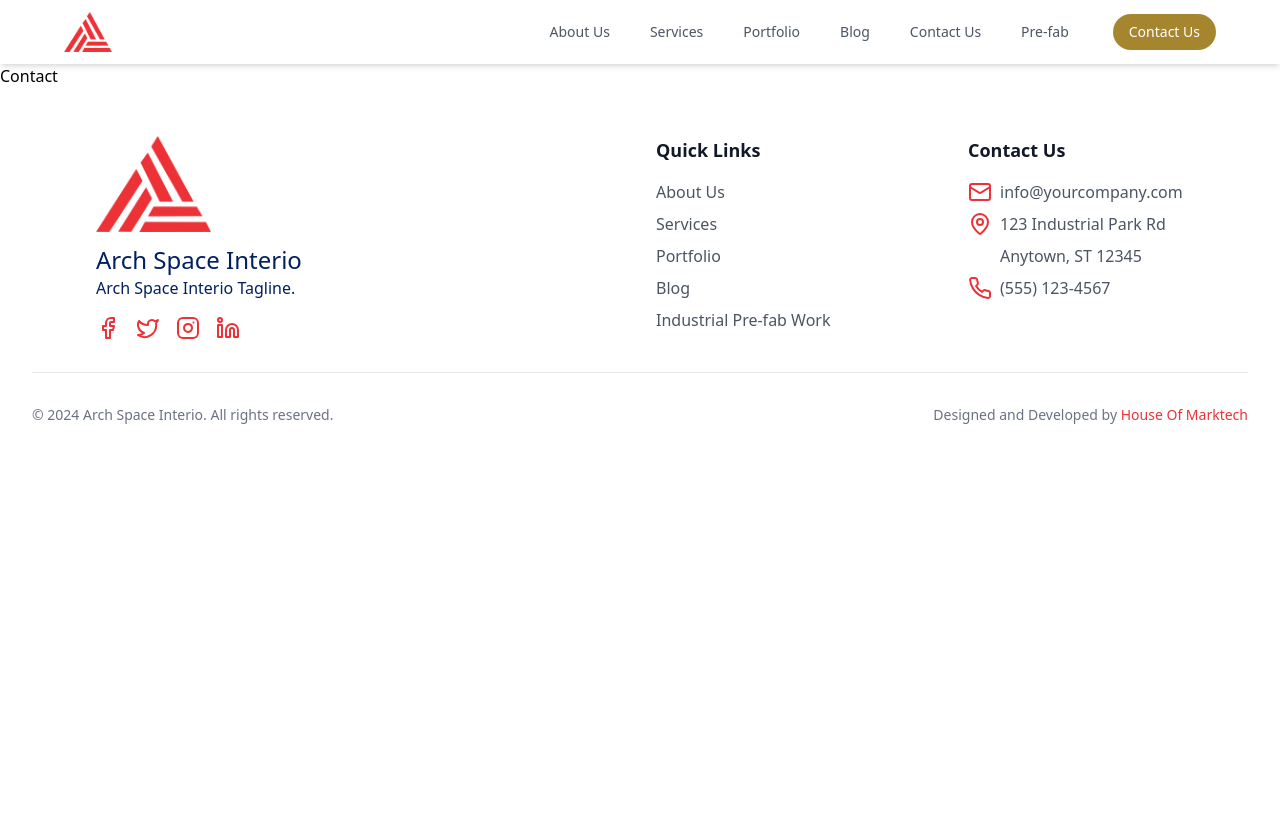
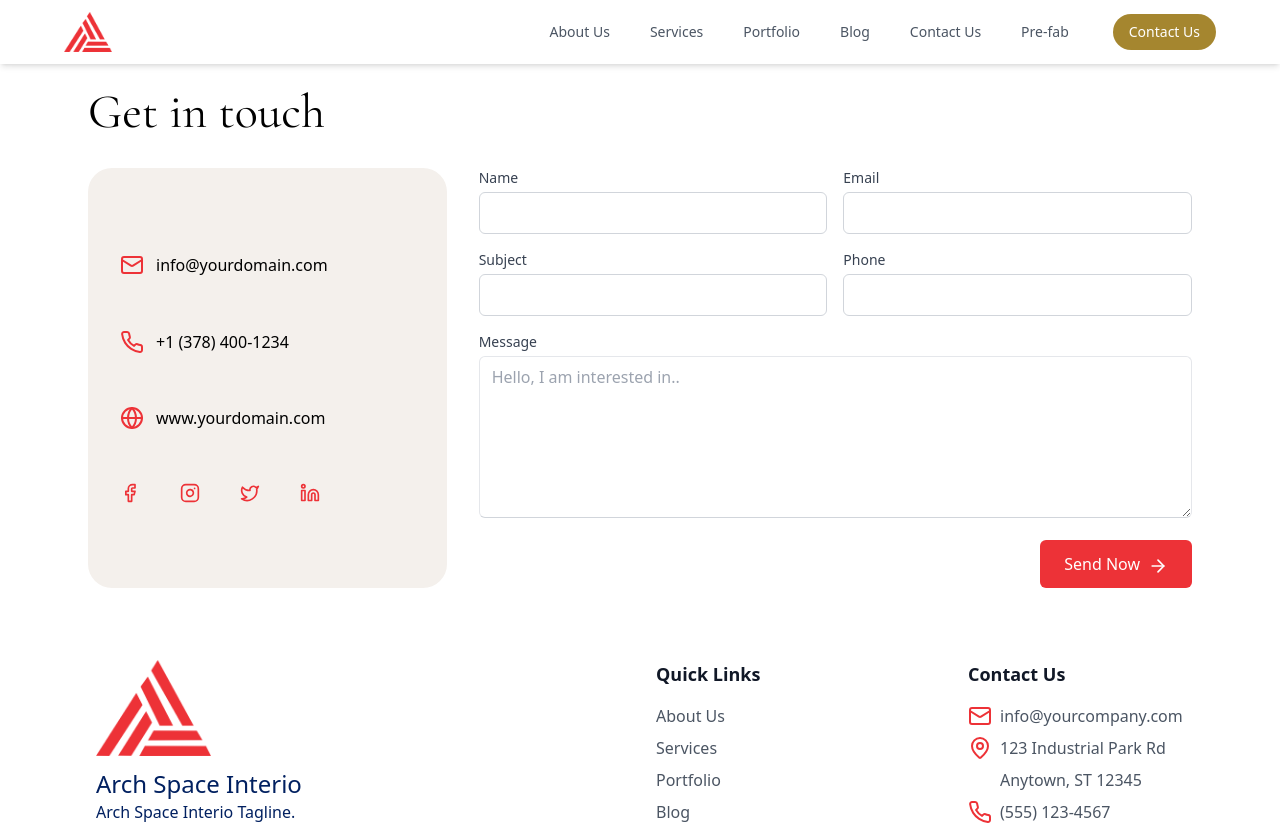
Before and after one commit to House-of-marktech-01/arch-interior-new, a React (Vite) app: page /contact in a window 1280 px wide. Shown: the top 825 px of the page. Before the commit the page ends 800 px from the top, so only its background shows below. Built offline with nearby package versions, Linux system fonts and the light colour scheme; a web font is replaced by a local one.

Commit message:
contact us done

```diff
--- a/src/pages/Contact.jsx
+++ b/src/pages/Contact.jsx
@@ -1,11 +1,125 @@
 import React from 'react'
+import { Mail, Phone, Globe, Facebook, Instagram, Twitter, Linkedin, ArrowRight } from 'lucide-react'
 
-const Contact = () => {
+export default function Contact() {
+  const handleSubmit = (e) => {
+    e.preventDefault()
+    // Handle form submission logic here
+    console.log('Form submitted')
+  }
+
   return (
-    <div>
-      Contact
+    <div className="max-w-6xl mx-auto p-6">
+      <h1 className="text-5xl  mb-8 font-cormorant">Get in touch</h1>
+      <div className="flex flex-col md:flex-row gap-8">
+        <div className="md:w-1/3 bg-[#f4f0ec] p-8 rounded-3xl flex flex-col justify-evenly space-y-6 md:space-y-0">
+          {/* <div className="space-y-4"> */}
+            <div className="flex items-center space-x-3">
+              <Mail className="text-primaryRed" />
+              <span>info@yourdomain.com</span>
+            </div>
+            <div className="flex items-center space-x-3">
+              <Phone className="text-primaryRed" />
+              <span>+1 (378) 400-1234</span>
+            </div>
+            <div className="flex items-center space-x-3">
+              <Globe className="text-primaryRed" />
+              <span>www.yourdomain.com</span>
+            </div>
+          {/* </div> */}
+          <div className="mt-8 flex space-x-10">
+            <a href="#" className="text-primaryRed hover:text-black">
+              <Facebook size={20} />
+            </a>
+            <a href="#" className="text-primaryRed hover:text-black">
+              <Instagram size={20} />
+            </a>
+            <a href="#" className="text-primaryRed hover:text-black">
+              <Twitter size={20} />
+            </a>
+            <a href="#" className="text-primaryRed hover:text-black">
+              <Linkedin size={20} />
+            </a>
+          </div>
+        </div>
+        <div className="md:w-2/3">
+          <form onSubmit={handleSubmit} className="space-y-4">
+            <div className="grid grid-cols-1 md:grid-cols-2 gap-4">
+              <div>
+                <label htmlFor="name" className="block text-sm font-medium text-gray-700 mb-1">
+                  Name
+                </label>
+                <input
+                  type="text"
+                  id="name"
+                  name="name"
+                  required
+                  className="w-full px-3 py-2 border border-gray-300 rounded-md focus:outline-none focus:ring-2 focus:ring-blue-500"
+                />
+              </div>
+              <div>
+                <label htmlFor="email" className="block text-sm font-medium text-gray-700 mb-1">
+                  Email
+                </label>
+                <input
+                  type="email"
+                  id="email"
+                  name="email"
+                  required
+                  className="w-full px-3 py-2 border border-gray-300 rounded-md focus:outline-none focus:ring-2 focus:ring-blue-500"
+                />
+              </div>
+            </div>
+            <div className="grid grid-cols-1 md:grid-cols-2 gap-4">
+              <div>
+                <label htmlFor="subject" className="block text-sm font-medium text-gray-700 mb-1">
+                  Subject
+                </label>
+                <input
+                  type="text"
+                  id="subject"
+                  name="subject"
+                  required
+                  className="w-full px-3 py-2 border border-gray-300 rounded-md focus:outline-none focus:ring-2 focus:ring-blue-500"
+                />
+              </div>
+              <div>
+                <label htmlFor="phone" className="block text-sm font-medium text-gray-700 mb-1">
+                  Phone
+                </label>
+                <input
+                  type="tel"
+                  id="phone"
+                  name="phone"
+                  className="w-full px-3 py-2 border border-gray-300 rounded-md focus:outline-none focus:ring-2 focus:ring-blue-500"
+                />
+              </div>
+            </div>
+            <div>
+              <label htmlFor="message" className="block text-sm font-medium text-gray-700 mb-1">
+                Message
+              </label>
+              <textarea
+                id="message"
+                name="message"
+                rows={6}
+                required
+                className="w-full px-3 py-2 border border-b-gray-300 rounded-md focus:outline-none focus:ring-2 focus:ring-blue-500"
+                placeholder="Hello, I am interested in.."
+              ></textarea>
+            </div>
+            <div className="flex justify-end">
+              <button
+                type="submit"
+                className="px-6 py-3 bg-primaryRed text-white rounded-md hover:bg-gray-700 focus:outline-none focus:ring-2 focus:ring-gray-500 focus:ring-offset-2 transition-colors duration-300"
+              >
+                Send Now
+                <ArrowRight className="inline-block ml-2" size={20} />
+              </button>
+            </div>
+          </form>
+        </div>
+      </div>
     </div>
   )
 }
-
-export default Contact
```
